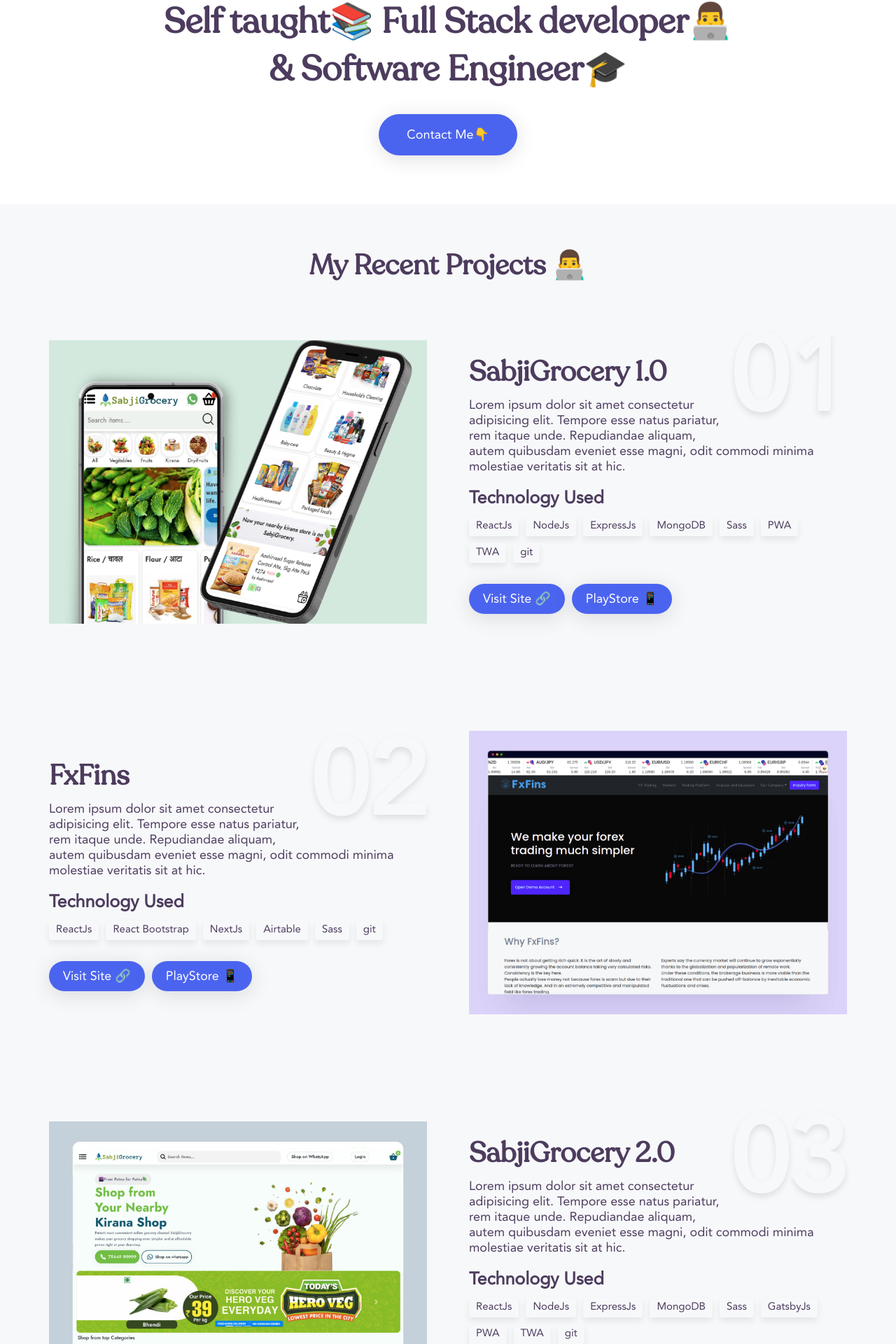
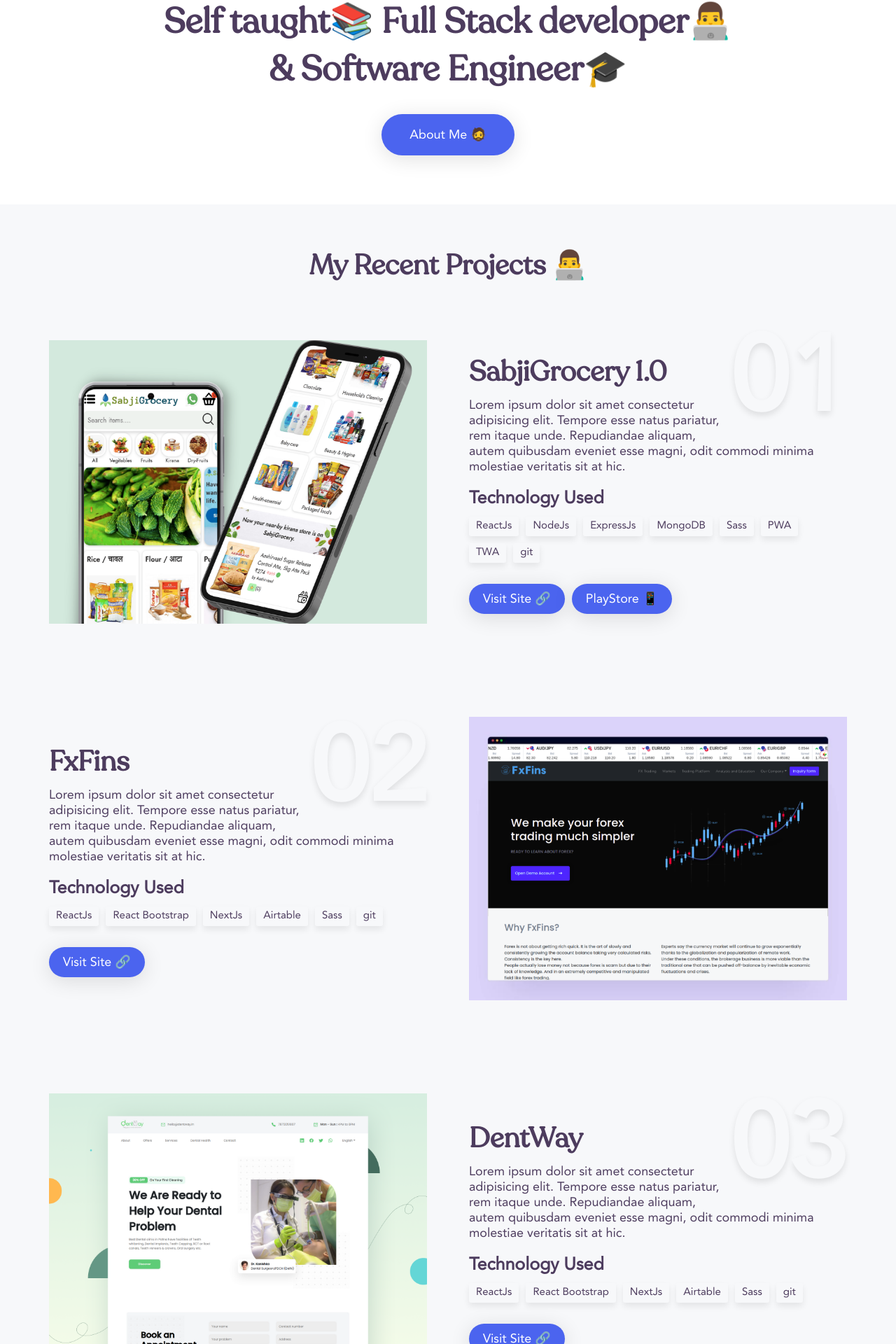
Before and after one commit to Shubham0850/next-me, a Next.js app: page / in a window 1280 px wide. Shown: the part 535-2455 px from the top of the page at 70% size. Built offline with nearby package versions, Linux system fonts and the light colour scheme.

Commit message:
resoponsive complited

```diff
--- a/components/Header.jsx
+++ b/components/Header.jsx
@@ -1,9 +1,21 @@
-import React from "react";
+import React, { useState } from "react";
 import Image from "next/image";
 import Me from "../public/sqr-logo.png";
 import PlaySound from "./PlaySound";
 
+import About from "./About";
+
 export default function Header() {
+  const [about, setAbout] = useState(false);
+
+  const showAbout = () => {
+    if (about) {
+      setAbout(false);
+    } else {
+      setAbout(true);
+    }
+  };
+
   return (
     <header className="header">
       <div className="header__img">
@@ -17,9 +29,16 @@
         <br />& Software Engineer🎓
       </h1>
 
-      <a href="#contact" className="btn" onMouseOver={PlaySound}>
-        Contact Me👇
-      </a>
+      <div className="btn" onMouseOver={PlaySound} onClick={showAbout}>
+        About Me 🧔‍
+      </div>
+
+      {about && (
+        <>
+          <div className="about-me-bg" onClick={showAbout}></div>
+          <About />
+        </>
+      )}
     </header>
   );
 }
--- a/components/Nav.jsx
+++ b/components/Nav.jsx
@@ -48,20 +48,22 @@
           class="nav__logo-img"
         />
       </div>
-      <ul className="nav__items">
-        <li className="nav__item nav__link" onMouseOver={PlaySound} onClick={showAbout}>
+      <ul className="nav__items ">
+        <li
+          className="nav__item nav__link hide-on-phone"
+          onMouseOver={PlaySound}
+          onClick={showAbout}
+        >
           🧔About me
         </li>
-        <li className="nav__item" onMouseOver={PlaySound} >
-          <a data-scroll href="#projects" className="nav__link">
-          📜
-            Projects
+        <li className="nav__item" onMouseOver={PlaySound}>
+          <a data-scroll href="#projects" className="nav__link hide-on-phone">
+            📜 Projects
           </a>
         </li>
-        <li className="nav__item" onMouseOver={PlaySound} >
-          <a data-scroll href="#contact" className="nav__link">
-          🤙
-            Contact
+        <li className="nav__item" onMouseOver={PlaySound}>
+          <a data-scroll href="#contact" className="nav__link hide-on-phone">
+            🤙 Contact
           </a>
         </li>
         <li
--- a/components/ProjectCard.jsx
+++ b/components/ProjectCard.jsx
@@ -4,10 +4,7 @@
 export default function ProjectCard(props) {
   return (
     <div
-      className="projects"
-      // data-aos="fade-up"
-      // data-aos-anchor-placement="top-center"
-      style={{ flexDirection: props.flex == 1 ? "row-reverse" : "row" }}
+      className={props.flex == 1 ? "row-rev projects" : "row projects"}
     >
       <div className="projects__img-box" data-aos="fade-up-right">
         <Image
--- a/components/projects.jsx
+++ b/components/projects.jsx
@@ -1,5 +1,7 @@
 import React from "react";
 import ProjectCard from "./ProjectCard";
+import PlaySound from "./PlaySound";
+import Link from "next/link";
 
 export default function projects() {
   return (
@@ -39,7 +41,6 @@
           eveniet esse magni, odit commodi minima molestiae veritatis sit at
           hic."
         link="https://fxfins.com"
-        playstoreLink="https://play.google.com/store/apps/details?id=com.north2south.sabjigrocery"
         techUsed={[
           "ReactJs",
           "React Bootstrap",
@@ -52,8 +53,28 @@
 
       <ProjectCard
         flex={2}
+        image="dentway.png"
+        no="03"
+        name="DentWay"
+        summery="Lorem ipsum dolor sit amet consectetur adipisicing elit. Tempore esse
+          natus pariatur, rem itaque unde. Repudiandae aliquam, autem quibusdam
+          eveniet esse magni, odit commodi minima molestiae veritatis sit at
+          hic."
+        link="https://dentway.in"
+        techUsed={[
+          "ReactJs",
+          "React Bootstrap",
+          "NextJs",
+          "Airtable",
+          "Sass",
+          "git",
+        ]}
+      />
+
+      <ProjectCard
+        flex={1}
         image="sbg-pc.png"
-        no="03"
+        no="04"
         name="SabjiGrocery 2.0"
         summery="Lorem ipsum dolor sit amet consectetur adipisicing elit. Tempore esse
           natus pariatur, rem itaque unde. Repudiandae aliquam, autem quibusdam
@@ -75,8 +96,8 @@
       />
 
       <ProjectCard
-        flex={1}
-        no="04"
+        flex={2}
+        no="05"
         name="A-Lab"
         image="alab.png"
         summery=" Lorem ipsum dolor sit amet consectetur adipisicing elit. Tempore esse
@@ -87,6 +108,14 @@
         link="#"
         githubLink="https://github.com/Shubham0850/Amity_Virtual_Lab"
       />
+
+      <Link href="#contact">
+        <a className="btn" onMouseOver={PlaySound}>
+          Explore More
+        </a>
+      </Link>
+
+      {/*
 
       <ProjectCard
         flex={2}
@@ -142,7 +171,7 @@
         techUsed={["HTML 5", "CSS 3", "SASS", "npm", "git"]}
         link="https://natours296.netlify.app/"
         githubLink="https://github.com/Shubham0850/Natours"
-      />
+      /> */}
     </div>
   );
 }
--- a/styles/_base.scss
+++ b/styles/_base.scss
@@ -114,3 +114,10 @@
 }
 
 // //////////
+
+// Hide on phone
+.hide-on-phone {
+    @media only screen and (max-width: 600px) {
+        display: none !important;
+    }
+}
--- a/styles/_layout.scss
+++ b/styles/_layout.scss
@@ -13,8 +13,11 @@
         align-items: center;
         list-style: none;
         flex: 0 0 50%;
+        @media only screen and (max-width: 600px) {
+            flex: 0 0 10%;
+        }
     }
-    &__item{
+    &__item {
         cursor: pointer;
     }
     &__link {
@@ -50,6 +53,10 @@
     margin-top: 5rem;
     padding-bottom: 6rem;
 
+    @media only screen and (max-widht: 600px) {
+        padding: 3rem;
+    }
+
     &__img {
         display: block;
         width: 30rem;
@@ -75,14 +82,23 @@
     .heading-secondary {
         padding: 2rem;
     }
+    @media only screen and (max-width: 600px) {
+        &__img {
+            width: 20rem;
+            height: 20rem;
+        }
+    }
 }
 
-
-.projects-container{
+.projects-container {
     background-color: $color-light;
     padding: 6rem 0;
 
-    &__heading{
+    @media only screen and (max-width: 600px) {
+        padding: 6rem 2rem;
+    }
+
+    &__heading {
         width: 100%;
         margin-bottom: 8rem;
         text-align: center;
@@ -91,21 +107,34 @@
     }
 }
 
+.row {
+    flex-direction: row;
+    @media only screen and (max-width: 600px) {
+        flex-direction: column;
+    }
+}
+.row-rev {
+    flex-direction: row-reverse;
+    @media only screen and (max-width: 600px) {
+        flex-direction: column;
+    }
+}
 .projects {
-
     width: 100%;
     max-width: 1200px;
     margin: 0 auto;
     padding-bottom: 5rem;
 
-    &:not(:last-child){
-        margin-bottom: 10rem;
-    }
-
     display: flex;
     justify-content: space-around;
     align-items: center;
 
+    &:not(:last-child) {
+        margin-bottom: 8rem;
+        @media only screen and (max-width: 600px) {
+            margin-bottom: 5rem;
+        }
+    }
 
     &__heading {
         // grid-column: 1 / -1;
@@ -121,7 +150,6 @@
 
         // color: #fff;
 
-
         .number {
             float: right;
             font-size: 15rem;
@@ -130,11 +158,18 @@
             line-height: 1;
             color: $color-light;
             text-shadow: 0 0.5rem 1rem rgba(0, 0, 0, 0.1);
+
+            @media only screen and (max-width: 600px) {
+                font-size: 10rem;
+            }
         }
         .name {
             font-size: 4rem;
             font-family: $font-primary;
             margin-bottom: 1rem;
+            @media only screen and (max-width: 600px) {
+                font-size: 3.5rem;
+            }
         }
         .short-summery {
             font-size: 1.8rem;
@@ -168,7 +203,7 @@
         }
     }
 
-    &__img-box{
+    &__img-box {
         flex: 0 0 45%;
     }
     &__img {
@@ -214,6 +249,12 @@
             }
         }
     }
+    @media only screen and (max-width: 600px) {
+        padding: 0 1.5rem;
+        .contact-links {
+            padding: 2rem 0;
+        }
+    }
 }
 
 .about-me-bg {
@@ -231,8 +272,6 @@
     -webkit-backdrop-filter: blur(10px);
 
     transition: all 0.2s ease-in-out;
-
-
 }
 
 .about-me {
@@ -296,7 +335,28 @@
         margin-bottom: 2rem;
     }
 
-    .paragraph{
+    .paragraph {
         line-height: 1.6;
     }
+
+    @media only screen and (max-width: 600px) {
+        align-items: flex-start;
+        flex-direction: column;
+        width: 100%;
+        height: fit-content;
+        max-height: 90vh;
+        overflow: scroll;
+
+        transform: translate(-50%, -40%);
+
+        &__banner {
+            width: 100%;
+            height: 30vh;
+        }
+
+        &__details {
+            width: 100%;
+            text-align: left;
+        }
+    }
 }
--- a/styles/_typography.scss
+++ b/styles/_typography.scss
@@ -14,6 +14,13 @@
     font-weight: bold;
     text-align: center;
     padding: 2rem 0;
+}
 
-
+@media only screen and (max-width: 600px) {
+    .heading-primary {
+        font-size: 3.5rem;
+    }
+    .heading-secondary {
+        font-size: 1.5rem;
+    }
 }
```
Also changed, not shown: public/dentway.png (added).
